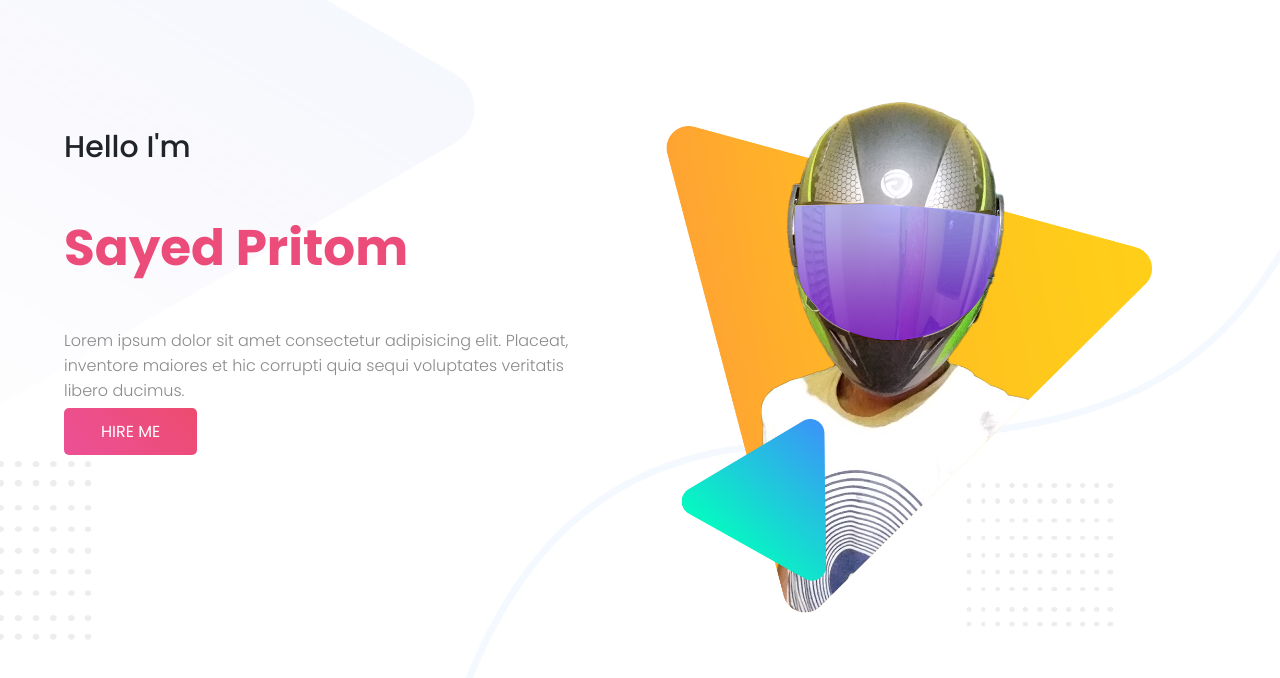
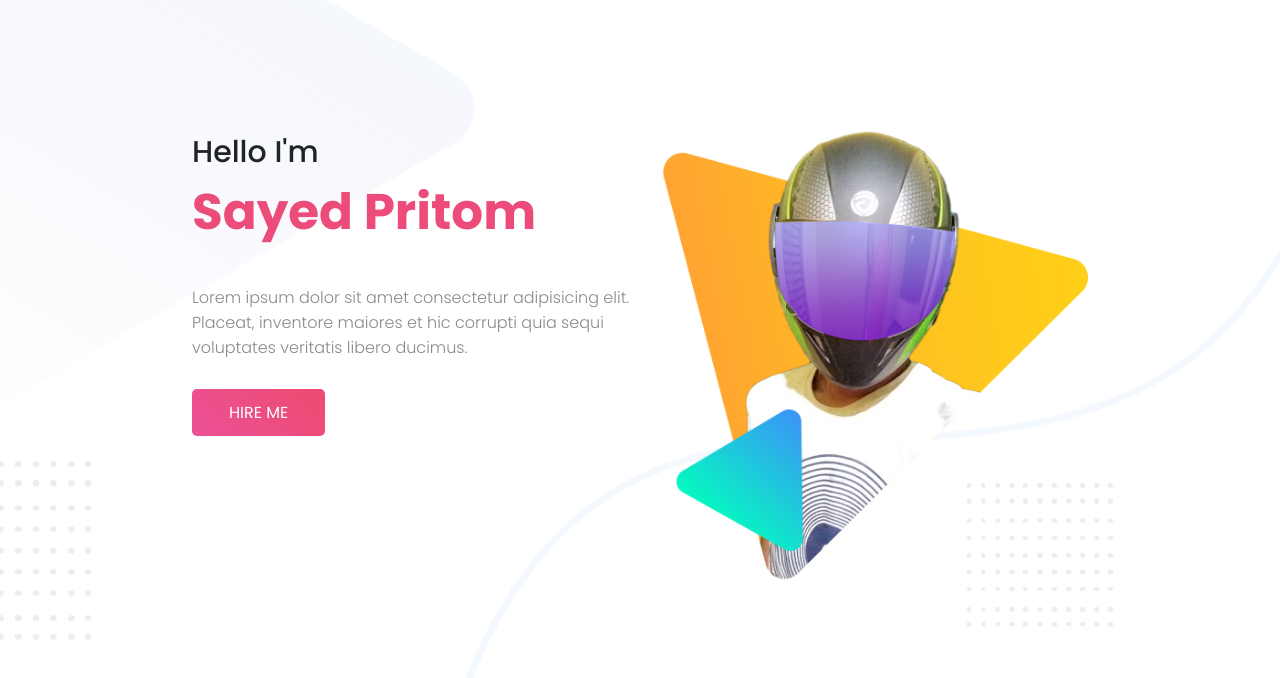
Before and after one commit to sayedpritom999/Assignment, a plain HTML site: page index.html in a window 1280 px wide. Shown: the top 678 px of the page. Drawn offline with Linux system fonts and the light colour scheme.

Commit message:
third commit

```diff
--- a/index.html
+++ b/index.html
@@ -11,8 +11,8 @@
     <section class="header">
         <div class="half-width">
             <h2>Hello I'm</h2>
-            <h1>Sayed Pritom</h1>
-            <p>Lorem ipsum dolor sit amet consectetur adipisicing elit. Placeat, inventore maiores et hic corrupti quia sequi voluptates veritatis libero ducimus. </p>
+            <h1 id="my-name">Sayed Pritom</h1>
+            <p id="about-me">Lorem ipsum dolor sit amet consectetur adipisicing elit. Placeat, inventore maiores et hic corrupti quia sequi voluptates veritatis libero ducimus. </p>
             <a id="hire-me-btn" href="https://www.linkedin.com/in/sayed-pritom-1a52a71a3/">Hire Me</a>
         </div>
         <div class="half-width">
--- a/style.css
+++ b/style.css
@@ -1,5 +1,6 @@
-html {
-    height: 100%;
+* {
+    padding: 0;
+    margin: 0;
 }
 body {
     margin: 0;
@@ -25,12 +26,15 @@ p {
 }
 
 .half-width {
-    width: 40%;
+    width: 35%;
     float: left;
-    margin-left: 5%;
+    margin-left: 15%;
 }
 .half-width img {
     width: 100%;
+}
+.half-width:nth-child(2) {
+    margin: 0;
 }
 .header {
     height: 3000px;
@@ -38,7 +42,7 @@ p {
     background-repeat: no-repeat;
     background-size: 100% auto;
     background-position: top;
-    padding-top: 100px;
+    padding-top: 130px;
 }
 
 #hire-me-btn {
@@ -51,3 +55,10 @@ p {
     border-radius: 5px;
     padding: 12px 37px;
 }
+
+#my-name {
+    margin-bottom: 35px;
+}
+#about-me {
+    margin-bottom: 40px;
+}
```
